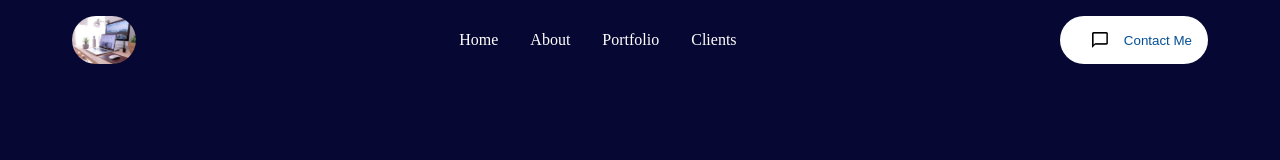
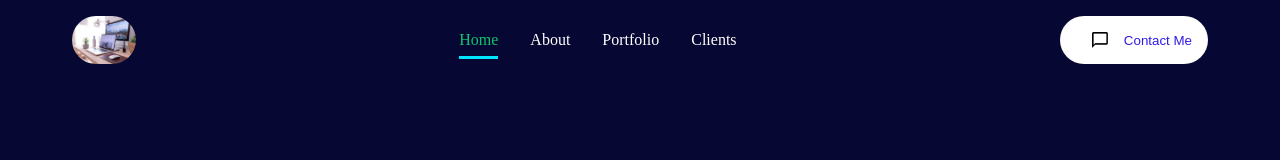
Before and after one commit to OmidProgramm/portfolio-react, a React (Vite) app: page / in a window 1280 px wide. In both pictures the pointer is over the link "Home". Shown: the top 160 px of the page. Built offline with nearby package versions, Linux system fonts and the light colour scheme.

Commit message:
finish first step Navbar

```diff
--- a/src/components/Navbar/Navbar.css
+++ b/src/components/Navbar/Navbar.css
@@ -23,10 +23,15 @@
     margin: 1rem;
     cursor: pointer;
 }
+.desktopMenuListItem:hover{
+    color: rgb(15, 197, 109);
+    padding-bottom: 0.5rem;
+    border-bottom: 3px solid rgb(0, 229, 255);
+}
 .desktopMenuBtn{
     background: white;
     border: non;
-    color: rgb(4, 79, 150);
+    color: rgb(50, 26, 230);
     border: none;
     display: flex;
     align-items: center;
```
